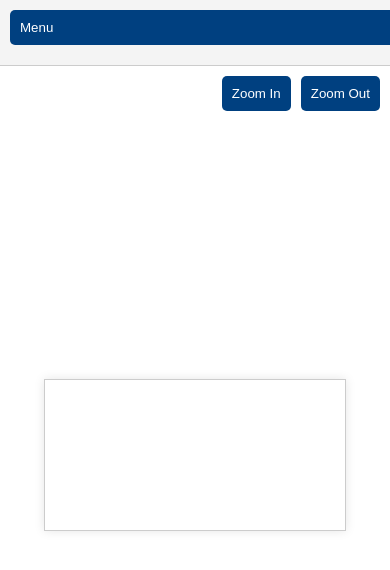
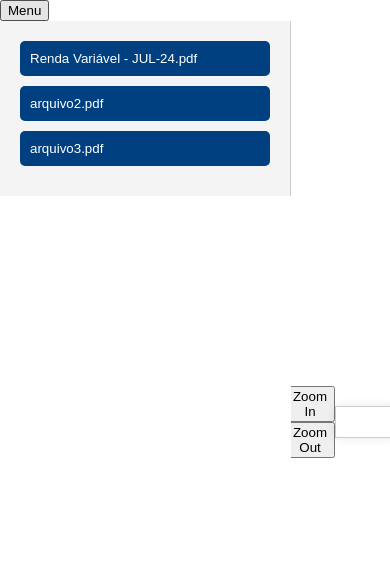
Before and after one commit to JungGuilherme/jung.investimentos, a plain HTML site: page index.html in a window 390 px wide. Drawn offline with Linux system fonts and the light colour scheme.

Commit message:
Revert "Update styles.css"
This reverts commit 580113b14a271048cbf0b025d33d71b9c363eb14.

```diff
--- a/styles.css
+++ b/styles.css
@@ -18,35 +18,12 @@ header {
     height: 100%;
 }
 
-#file-list-container {
+#file-list {
     background-color: #f4f4f4;
     padding: 20px;
     width: 250px;
     overflow-y: auto;
     border-right: 1px solid #ccc;
-    display: flex;
-    flex-direction: column;
-}
-
-#file-list-container.show-menu {
-    display: block;
-}
-
-#toggle-menu {
-    display: none;
-    margin-bottom: 10px;
-    background-color: #004080;
-    color: white;
-    border: none;
-    padding: 10px;
-    cursor: pointer;
-    text-align: left;
-    border-radius: 5px;
-}
-
-#file-list {
-    flex: 1;
-    overflow-y: auto;
 }
 
 #file-list button {
@@ -69,34 +46,10 @@ header {
 #pdf-viewer {
     flex: 1;
     display: flex;
-    flex-direction: column;
     justify-content: center;
     align-items: center;
     overflow: auto;
     padding: 20px;
-    position: relative;
-}
-
-#zoom-controls {
-    position: absolute;
-    top: 10px;
-    right: 10px;
-    display: flex;
-    gap: 10px;
-}
-
-#zoom-controls button {
-    background-color: #004080;
-    color: white;
-    border: none;
-    padding: 10px;
-    cursor: pointer;
-    text-align: center;
-    border-radius: 5px;
-}
-
-#zoom-controls button:hover {
-    background-color: #0059b3;
 }
 
 canvas {
@@ -105,28 +58,3 @@ canvas {
     max-width: 100%;
     max-height: 100%;
 }
-
-@media (max-width: 768px) {
-    #container {
-        flex-direction: column;
-    }
-
-    #file-list-container {
-        width: 100%;
-        padding: 10px;
-        border-right: none;
-        border-bottom: 1px solid #ccc;
-    }
-
-    #toggle-menu {
-        display: block;
-    }
-
-    #file-list-container.show-menu #file-list {
-        display: block;
-    }
-
-    #file-list {
-        display: none;
-    }
-}
```
